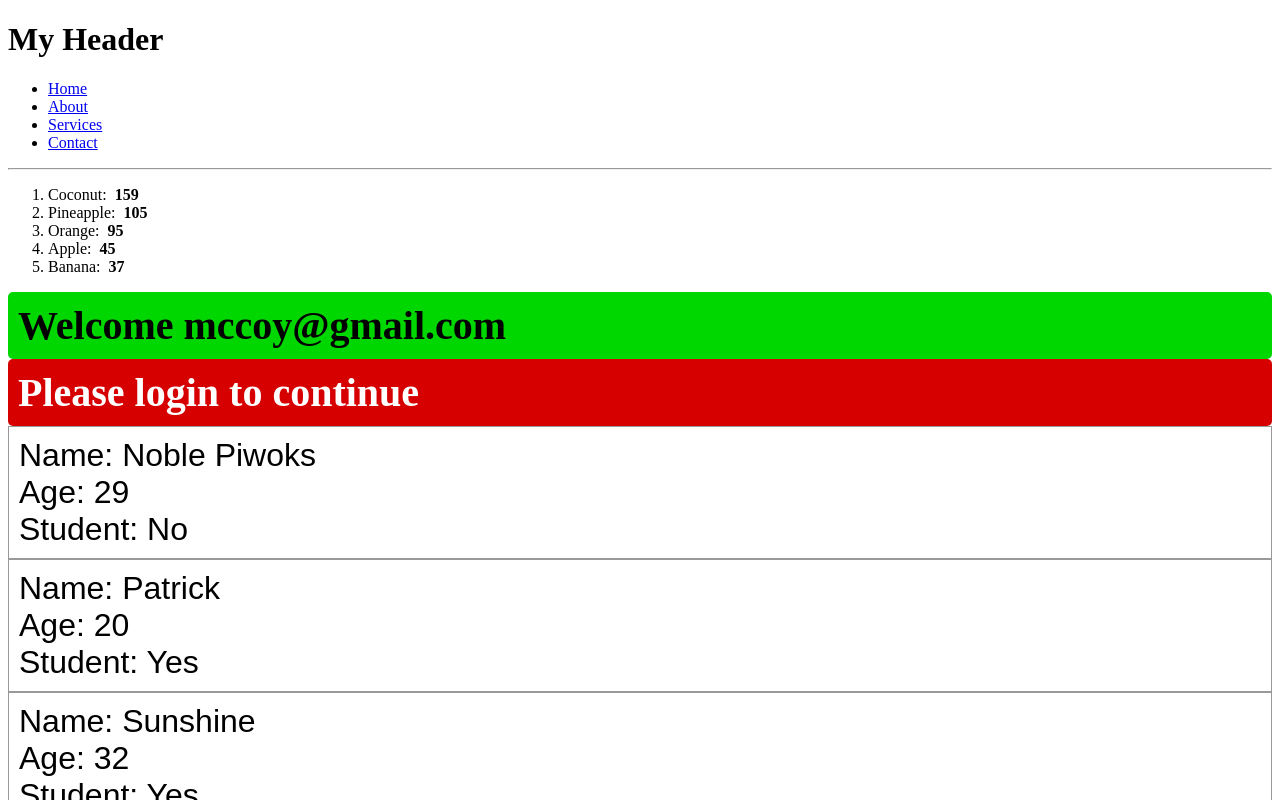
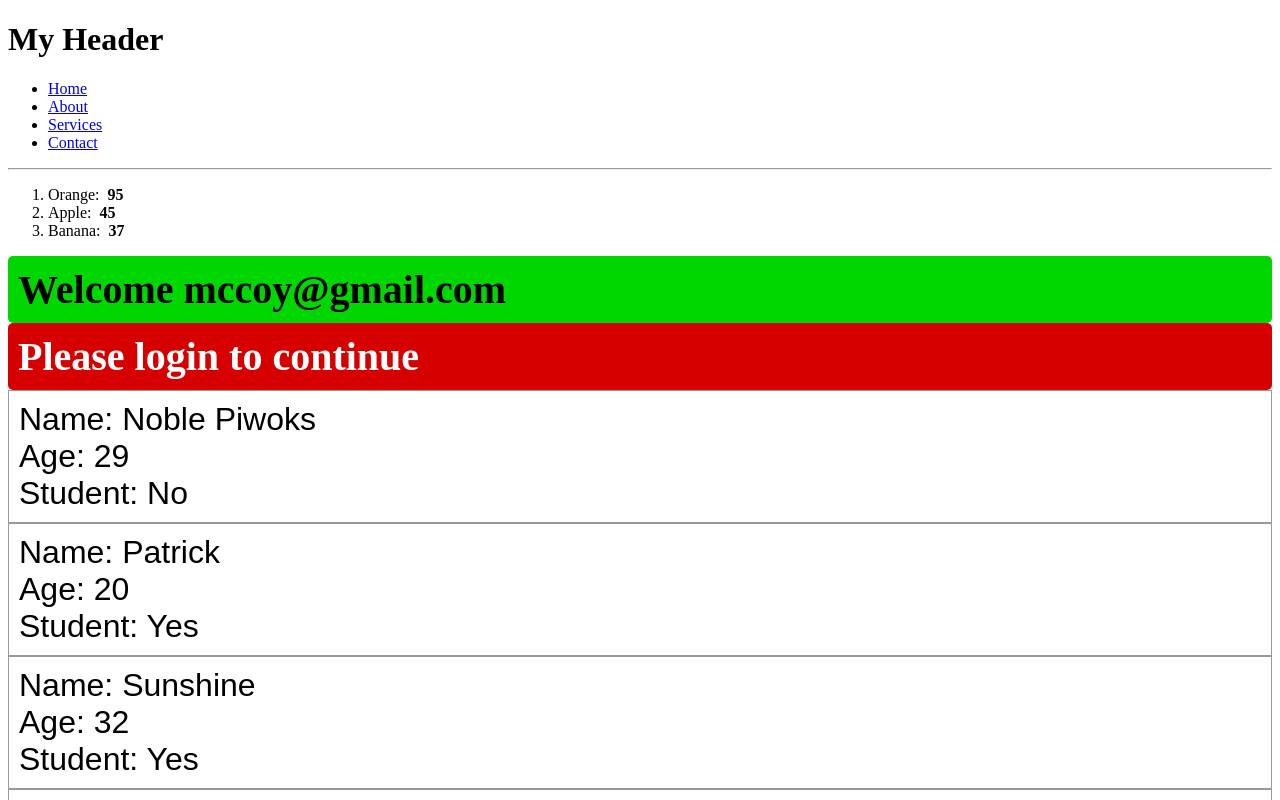
Before and after one commit to Piwoksn/React-Js-2, a React (Vite) app in the folder my-react-app/: page / in a window 1280 px wide. Shown: the top 800 px of the page. Built offline with nearby package versions, Linux system fonts and the light colour scheme.

Commit message:
filtered out the ones greater than 100

```diff
--- a/my-react-app/src/List.jsx
+++ b/my-react-app/src/List.jsx
@@ -23,11 +23,17 @@ function List() {
   // fruits.sort((a, b) => a.calories - b.calories); //sorts the dictionary by calories
   fruits.sort((a, b) => b.calories - a.calories); //sorts the dictionary by Reversed calories
 
-  const listItem = fruits.map((fruit, index) => (
+  // creating an array with low calories
+
+  const lowCalFruit = fruits.filter((fruit) => fruit.calories < 100);
+
+  //
+  const listItem = lowCalFruit.map((lowCalFruit, index) => (
     <li key={index}>
-      {fruit.name}: &nbsp;<b>{fruit.calories}</b>
+      {lowCalFruit.name}: &nbsp;<b>{lowCalFruit.calories}</b>
     </li>
   ));
+  // return <ol> {listItem}</ol>;
   return <ol> {listItem}</ol>;
 }
 
```
